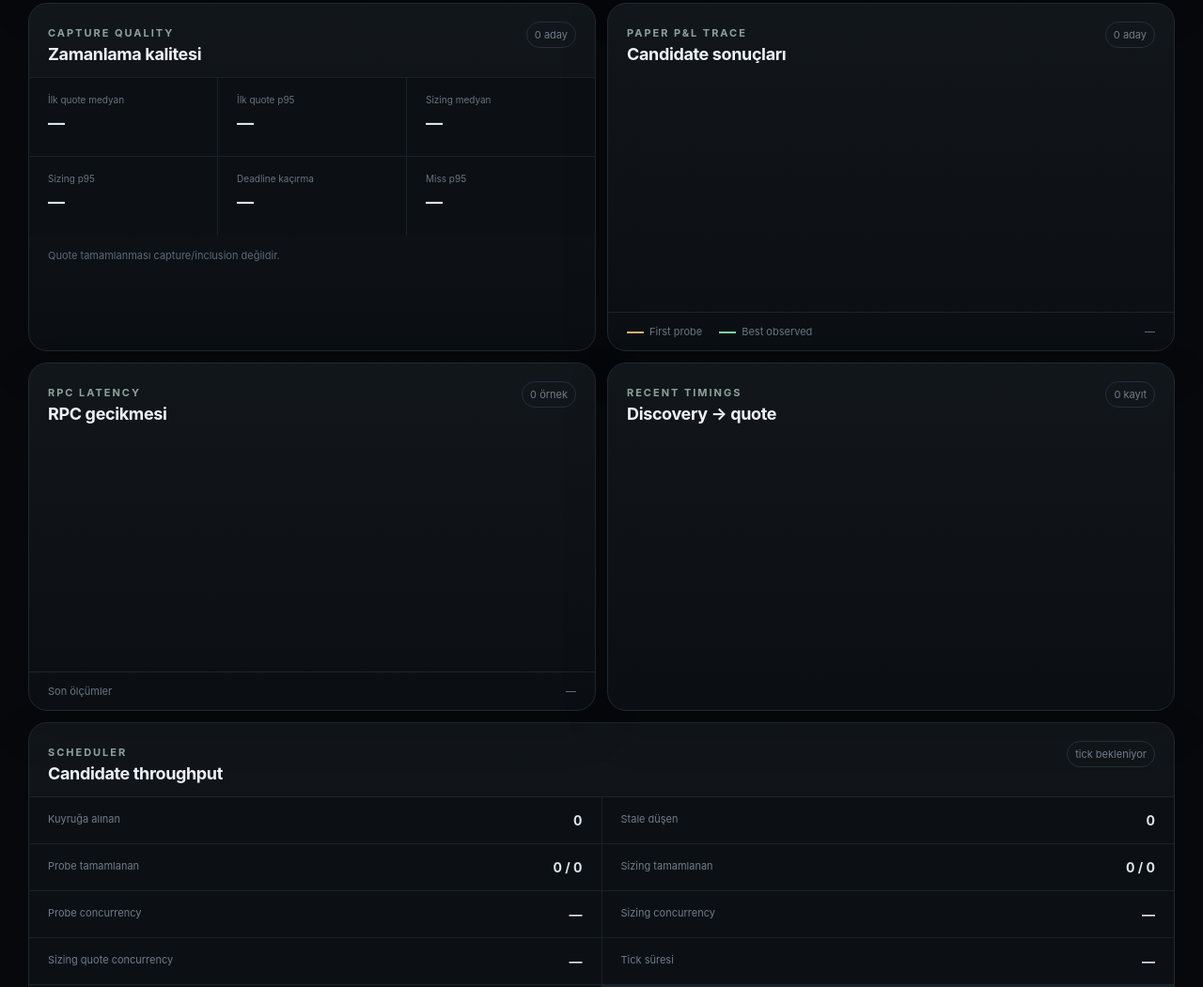
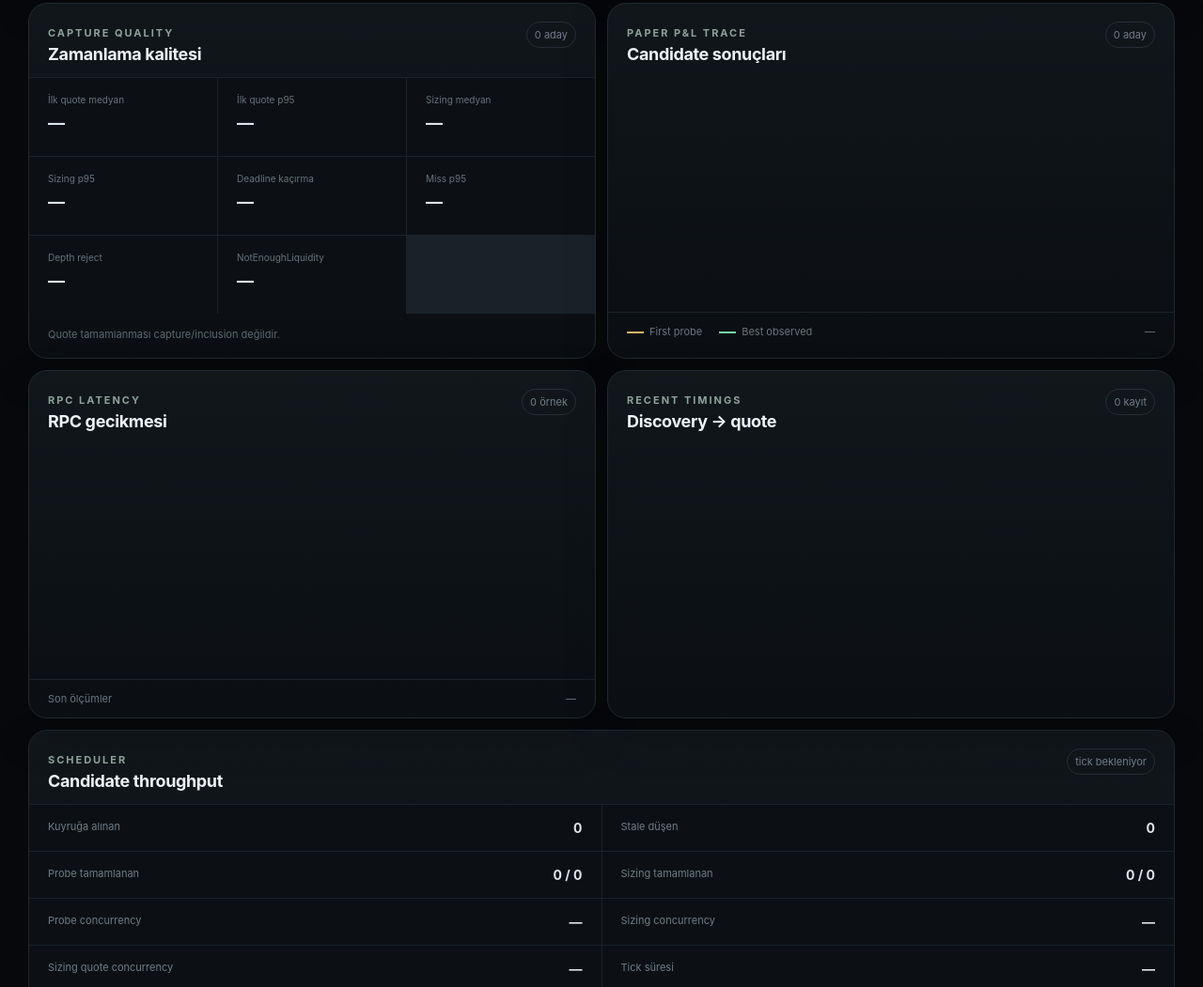
Before and after one commit to mehmetyildiz03/arb-radar, a website: page dashboard/index.html in a window 1280 px wide. Shown: the part 1427-2478 px from the top of the page at 94% size. Drawn offline with Linux system fonts and the light colour scheme; no server answers.

Commit message:
feat(v0.8.2): show depth rejections in capture quality

```diff
--- a/dashboard/index.html
+++ b/dashboard/index.html
@@ -175,6 +175,8 @@
           <div><span>Sizing p95</span><strong id="sizingP95">—</strong></div>
           <div><span>Deadline kaçırma</span><strong id="missRate">—</strong></div>
           <div><span>Miss p95</span><strong id="missP95">—</strong></div>
+          <div><span>Depth reject</span><strong id="depthRejectCount">—</strong></div>
+          <div><span>NotEnoughLiquidity</span><strong id="depthLiquidityFailures">—</strong></div>
         </div>
         <p class="footnote" id="qualityNote">Quote tamamlanması capture/inclusion değildir.</p>
       </article>
```
